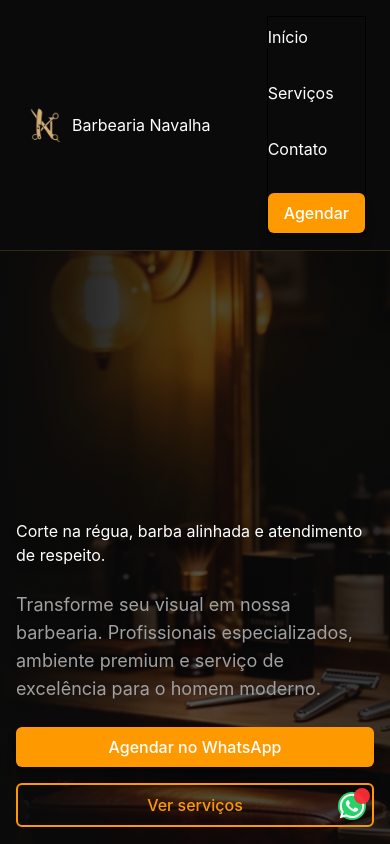
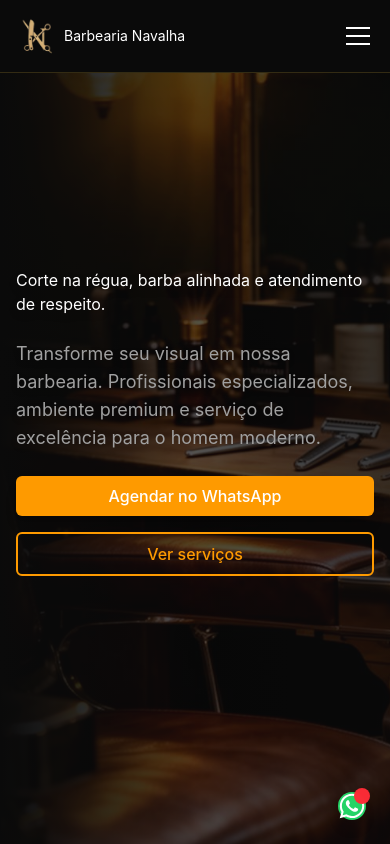
Before and after one commit to danielpessoni/lp-barbearia-devquest, a React (Vite) app: page / in a window 390 px wide. Shown: the top 844 px of the page. Built offline with nearby package versions, Linux system fonts and the light colour scheme.

Commit message:
feat: adicionar menu hamburguer com botão de agendamento

```diff
--- a/src/components/shared/Header.tsx
+++ b/src/components/shared/Header.tsx
@@ -1,23 +1,88 @@
+import { useState } from "react";
 import logoBarbearia from '../../assets/logo-barbearia.jpg'
 import { Button } from "./Button"
 
 export const Header = () => {
+
+    const [isMenuOpen, setIsMenuOpen] = useState(false);
+
+    const toggleMenu = () => {
+        setIsMenuOpen(!isMenuOpen);
+    };
+
     return (
-        <header className="flex justify-between items-center px-6 py-4 top-0 left-0 right-0 bg-[#0A0A0A] backdrop-blur-sm border-b border-[rgba(212,175,55,0.2)] z-50">
-            <div className="flex items-center gap-2">
-                <img src={logoBarbearia} alt="Logo Barbearia Navalha" className="w-10 h-10 rounded object-cover" />
-                <span className="text-white">Barbearia Navalha</span>
+        <header className="fixed top-0 left-0 right-0 bg-[#0A0A0A] backdrop-blur-sm border-b border-[rgba(212,175,55,0.2)] z-50">
+            <div className="flex justify-between items-center px-4 md:px-6 py-4">
+                <div className="flex items-center gap-2">
+                    <img
+                        src={logoBarbearia}
+                        alt="Logo Barbearia Navalha"
+                        className="w-10 h-10 rounded object-cover" />
+                    <span
+                        className="text-white text-sm md:text-base">
+                        Barbearia Navalha</span>
+                </div>
 
+                {/* Menu Desktop */}
+                <nav className="hidden md:flex items-center">
+                    <ul className="flex items-center gap-8">
+                        <li className="text-white hover:text-yellow-primary transition-colors duration-300 cursor-pointer"
+                        >Início</li>
+                        <li className="text-white hover:text-yellow-primary transition-colors duration-300 cursor-pointer"
+                        >Serviços</li>
+                        <li className="text-white hover:text-yellow-primary transition-colors duration-300 cursor-pointer"
+                        >Contato</li>
+
+                        <li>
+                            <Button
+                                variant="primary"
+                                onClick={() => {
+                                    window.open("https://wa.me/5585999999999", "_blank");
+                                }}
+                            >
+                                Agendar
+                            </Button>
+                        </li>
+                    </ul>
+                </nav>
+
+                {/* Botão Hamburguer Mobile */}
+
+                <button
+                    className="md:hidden flex flex-col gap-1.5 w-8 h-8 justify-center items-center"
+                    onClick={toggleMenu}
+                    aria-label="Toggle menu"
+                >
+                    <span
+                        className={`w-6 h-0.5 bg-white transition-all duration-300 ${isMenuOpen ? "rotate-45 translate-y-2" : ""
+                            }`}
+                    ></span>
+                    <span
+                        className={`w-6 h-0.5 bg-white transition-all duration-300 ${isMenuOpen ? "opacity-0" : ""
+                            }`}
+                    ></span>
+                    <span
+                        className={`w-6 h-0.5 bg-white transition-all duration-300 ${isMenuOpen ? "-rotate-45 -translate-y-2" : ""
+                            }`}
+                    ></span>
+                </button>
             </div>
-            <nav className="flex items-center border">
-                <ul className="flex flex-col md:flex-row md:items-center gap-4 md:gap-8 w-full md:w-auto">
-                    <li className="text-white hover:text-yellow-primary transition-colors duration-300 text-left md:text-center py-2 md:py-0 cursor-pointer"
-                    >Início</li>
-                    <li className="text-white hover:text-yellow-primary transition-colors duration-300 text-left md:text-center py-2 md:py-0 cursor-pointer"
-                    >Serviços</li>
-                    <li className="text-white hover:text-yellow-primary transition-colors duration-300 text-left md:text-center py-2 md:py-0 cursor-pointer"
-                    >Contato</li>
 
+            {/* Menu Mobile */}
+            <nav
+                className={`md:hidden overflow-hidden transition-all duration-300 ease-in-out ${isMenuOpen ? "max-h-96 opacity-100" : "max-h-0 opacity-0"
+                    }`}
+            >
+                <ul className="flex flex-col px-4 pb-4 gap-4 bg-[#0A0A0A]">
+                    <li className="text-white hover:text-yellow-primary transition-colors duration-300 cursor-pointer py-2 border-b border-[rgba(212,175,55,0.1)]">
+                        Inicio
+                    </li>
+                    <li className="text-white hover:text-yellow-primary transition-colors duration-300 cursor-pointer py-2 border-b border-[rgba(212,175,55,0.1)]">
+                        Serviços
+                    </li>
+                    <li className="text-white hover:text-yellow-primary transition-colors duration-300 cursor-pointer py-2 border-b border-[rgba(212,175,55,0.1)]">
+                        Contato
+                    </li>
                     <li className="pt-2">
                         <Button
                             variant="primary"
@@ -29,9 +94,9 @@ export const Header = () => {
                             Agendar
                         </Button>
                     </li>
-
                 </ul>
             </nav>
+
         </header>
     )
 }
```
